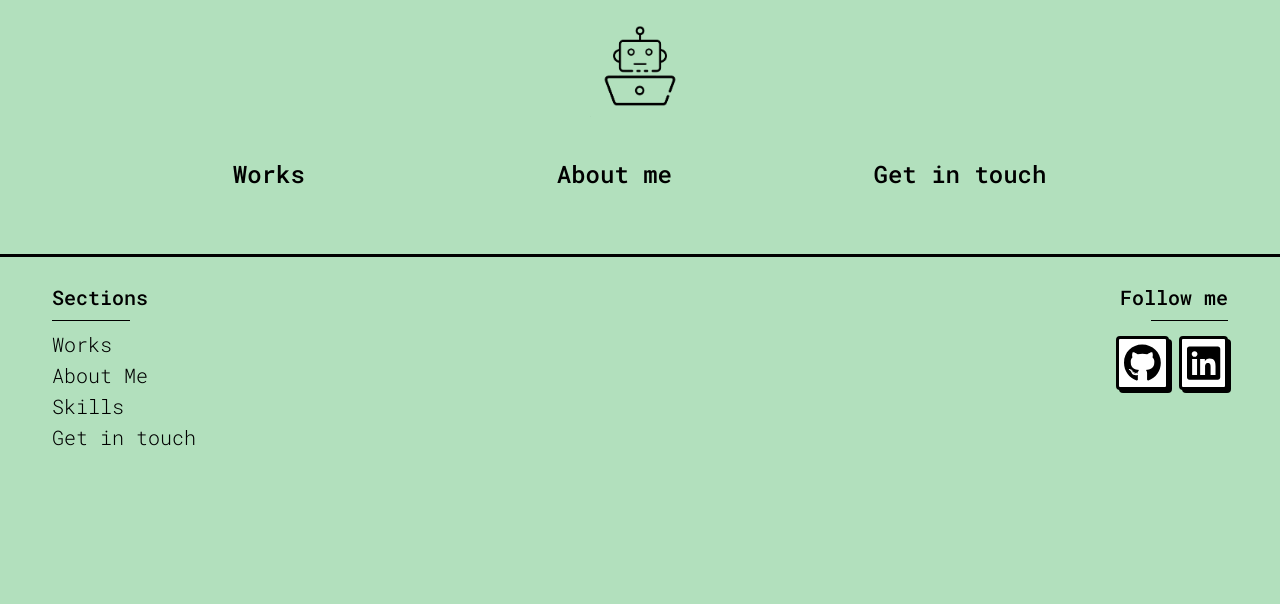
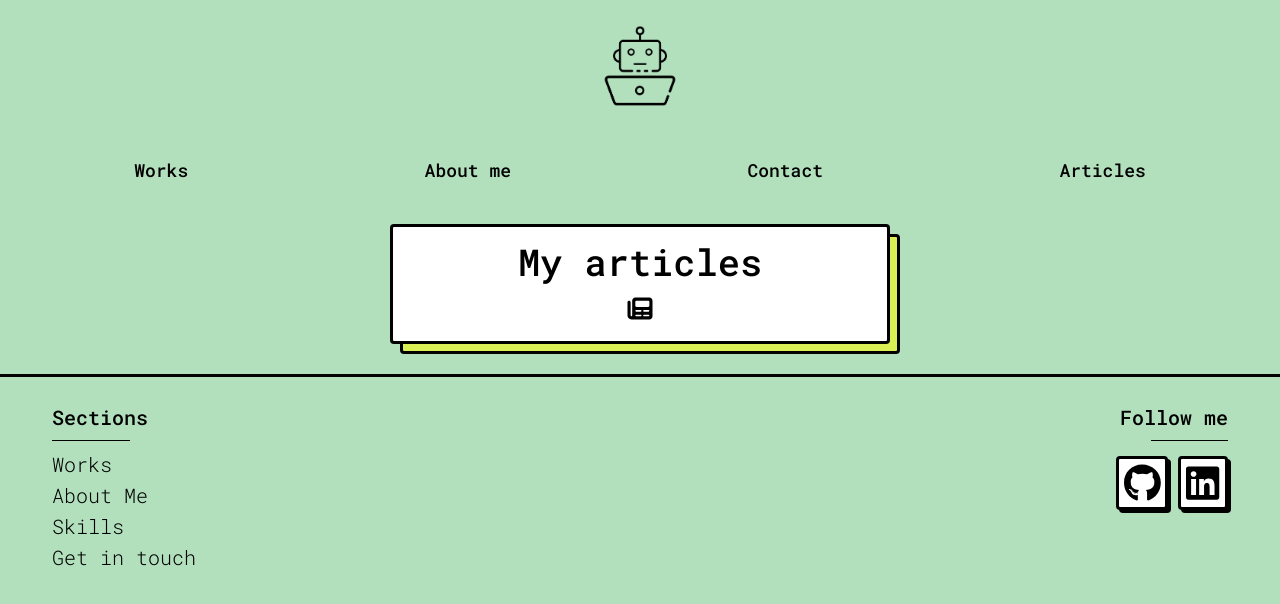
Before and after one commit to LocusNiger/portfolio-v2-react, a React (Vite) app: page /articles in a window 1280 px wide. Shown: the top 604 px of the page. Built offline with nearby package versions, Linux system fonts and the light colour scheme.

Commit message:
(beta) articles section

```diff
--- a/package.json
+++ b/package.json
@@ -10,8 +10,11 @@
   },
   "dependencies": {
     "@formspree/react": "^2.3.0",
+    "axios": "^0.27.2",
+    "medium-api-npm": "^2.0.0",
     "react": "^18.2.0",
     "react-dom": "^18.2.0",
+    "react-google-recaptcha": "^2.1.0",
     "react-router-dom": "6",
     "sass": "^1.54.0",
     "sweetalert2": "^11.4.24"
--- a/src/App.jsx
+++ b/src/App.jsx
@@ -2,6 +2,10 @@ import { Routes, Route } from "react-router-dom";
 import Footer from "./components/Footer";
 import Header from "./components/Header";
 import Home from "./pages/Home";
+import Articles from "./pages/Articles";
+import Work from "./components/Work";
+import AboutMeAndSkills from "./components/AboutMeAndSkills";
+import GetInTouch from "./components/GetInTouch";
 
 function App() {
   return (
@@ -9,6 +13,10 @@ function App() {
       <Header />
       <Routes>
         <Route path="/" element={<Home />} />
+        <Route path="/works" element={<Work />} />
+        <Route path="/aboutMe-skills" element={<AboutMeAndSkills />} />
+        <Route path="/contact" element={<GetInTouch />} />
+        <Route path="/articles" element={<Articles />} />
       </Routes>
       <Footer />
     </div>
--- a/src/components/Footer.jsx
+++ b/src/components/Footer.jsx
@@ -38,6 +38,9 @@ export default function Footer() {
             <a href="https://www.linkedin.com/in/ivansanchez-frontend/" target="_blank" rel="noopener noreferrer">
               <i className="fab fa-linkedin"></i>
             </a>
+            <a href="https://medium.com/@sanchezivan.798" target="_blank" rel="noopener noreferrer">
+              <i className="fa-brands fa-medium"></i>
+            </a>
           </div>
         </div>
       </footer>
--- a/src/components/Header.jsx
+++ b/src/components/Header.jsx
@@ -1,22 +1,29 @@
+import { Link } from "react-router-dom";
+
 export default function Header() {
   return (
     <>
       <header>
         <nav className="animate__animated animate__fadeInDown">
           <div className="logo-container">
-            <i className="fa-solid fa-code icon-logo"></i>
-            <img src="./img/logo-robot.png" alt="Logo de la página" className="logo" />
+            <Link to="/">
+              <i className="fa-solid fa-code icon-logo"></i>
+              <img src="./img/logo-robot.png" alt="Logo de la página" className="logo" />
+            </Link>
           </div>
           <div className="sections-container">
-            <a href="#works">
+            <Link to="/works">
               <p className="section-btn">Works</p>
-            </a>
-            <a href="#aboutme">
+            </Link>
+            <Link to="/aboutMe-skills">
               <p className="section-btn">About me</p>
-            </a>
-            <a href="#GIT">
-              <p className="section-btn">Get in touch</p>
-            </a>
+            </Link>
+            <Link to="/contact">
+              <p className="section-btn">Contact</p>
+            </Link>
+            <Link to="/articles">
+              <p className="section-btn">Articles</p>
+            </Link>
           </div>
         </nav>
       </header>
--- /dev/null
+++ b/src/components/Titles/ArticlesTitles.jsx
@@ -0,0 +1,14 @@
+import "../../styles/style.scss";
+
+export default function ArticlesTitles() {
+  return (
+    <>
+      <div className="articles-title" id="articles">
+        <div className="articles-title-texts">
+          <p className="first-p">My articles</p>
+          <i className="fa-solid fa-newspaper"></i>
+        </div>
+      </div>
+    </>
+  );
+}
--- a/src/components/Titles/SkillsTitles.jsx
+++ b/src/components/Titles/SkillsTitles.jsx
@@ -7,7 +7,7 @@ export default function SkillsTitles() {
           <p className="first-p">Skills</p>
           <i className="fa-solid fa-laptop-code"></i>
         </div>
-      </div>{" "}
+      </div>
     </>
   );
 }
--- /dev/null
+++ b/src/pages/Articles.jsx
@@ -0,0 +1,11 @@
+import ArticlesTitles from "../components/Titles/ArticlesTitles";
+
+export default function Articles() {
+  return (
+    <>
+      <section className="articles-container">
+        <ArticlesTitles />
+      </section>
+    </>
+  );
+}
--- a/src/styles/style.css
+++ b/src/styles/style.css
@@ -207,7 +207,6 @@ nav {
   display: flex;
   flex-direction: column;
   align-items: center;
-  margin-bottom: 4rem;
 }
 nav .logo-container {
   align-self: center;
@@ -217,17 +216,17 @@ nav .logo-container .logo {
   width: 10rem;
 }
 nav .sections-container {
-  width: 85vw;
+  width: 100%;
   display: flex;
-  flex-wrap: wrap;
+  justify-content: space-around;
 }
 nav .sections-container .section-btn {
   color: black;
-  width: 27vw;
+  width: auto;
   font-weight: 500;
-  font-size: 2.4rem;
+  font-size: 1.8rem;
+  text-align: center;
   height: 5rem;
-  text-align: center;
 }
 
 /* Pie de página */
@@ -299,6 +298,7 @@ footer .footer-social .footer-social__icons .fa-linkedin {
   flex-direction: column;
   align-items: flex-start;
   padding-left: 4.2rem;
+  padding-right: 2rem;
   padding-top: 2rem;
   height: auto;
   top: 0;
@@ -649,6 +649,46 @@ footer .footer-social .footer-social__icons .fa-linkedin {
   transform: translateY(0);
 }
 
+.articles-container {
+  display: flex;
+  flex-direction: column;
+  align-items: center;
+}
+.articles-container .articles-title {
+  width: 32rem;
+  height: 9.6rem;
+  border: 3px solid #000;
+  background-color: #d9ef54;
+  border-radius: 0.4rem;
+  position: relative;
+  left: 10px;
+  top: 10px;
+}
+.articles-container .articles-title .articles-title-texts {
+  display: flex;
+  flex-direction: column;
+  gap: 1rem;
+  padding: 1rem;
+  width: 32rem;
+  height: 9.6rem;
+  background-color: #fefffe;
+  border: 3px solid black;
+  border-radius: 0.4rem;
+  left: -13px;
+  top: -13px;
+  position: inherit;
+}
+.articles-container .articles-title .articles-title-texts .first-p {
+  text-align: center;
+  color: #000;
+  font-weight: 500;
+  font-size: 3rem;
+}
+.articles-container .articles-title .articles-title-texts .fa-newspaper {
+  color: #000;
+  font-size: 2.5rem;
+}
+
 /* Botón CV */
 /* From uiverse.io by @barisdogansutcu */
 .download-btn-container {
@@ -815,6 +855,24 @@ footer .footer-social .footer-social__icons .fa-linkedin {
   .GIT-container .GIT-card .form-container form textarea {
     padding: 1rem;
   }
+  .articles-container {
+    margin-bottom: 5rem;
+  }
+  .articles-container .articles-title {
+    width: 50rem;
+    height: 12rem;
+    margin-bottom: 3rem;
+  }
+  .articles-container .articles-title .articles-title-texts {
+    width: 50rem;
+    height: 12rem;
+  }
+  .articles-container .articles-title .articles-title-texts .first-p {
+    font-size: 3.7rem;
+  }
+  .articles-container .articles-title .articles-title-texts .fa-newspaper {
+    font-size: 3.1rem;
+  }
 }
 /* PC */
 @media only screen and (min-width: 1025px) and (max-width: 1600px) {
@@ -913,4 +971,18 @@ footer .footer-social .footer-social__icons .fa-linkedin {
   .GIT-container .GIT-card .form-container form textarea {
     padding: 1rem;
   }
+  .articles-container {
+    margin-bottom: 3rem;
+  }
+  .articles-container .articles-title {
+    width: 50rem;
+    height: 12rem;
+  }
+  .articles-container .articles-title .articles-title-texts {
+    width: 50rem;
+    height: 12rem;
+  }
+  .articles-container .articles-title .articles-title-texts .first-p {
+    font-size: 3.7rem;
+  }
 }/*# sourceMappingURL=style.css.map */
--- a/src/styles/style.scss
+++ b/src/styles/style.scss
@@ -16,7 +16,6 @@ nav {
   display: flex;
   flex-direction: column;
   align-items: center;
-  margin-bottom: 4rem;
   .logo-container {
     align-self: center;
     margin-bottom: 4rem;
@@ -25,16 +24,16 @@ nav {
     }
   }
   .sections-container {
-    width: 85vw;
+    width: 100%;
     display: flex;
-    flex-wrap: wrap;
+    justify-content: space-around;
     .section-btn {
       color: black;
-      width: 27vw;
+      width: auto;
       font-weight: 500;
-      font-size: 2.4rem;
+      font-size: 1.8rem;
+      text-align: center;
       height: 5rem;
-      text-align: center;
     }
   }
 }
@@ -102,6 +101,7 @@ footer {
   flex-direction: column;
   align-items: flex-start;
   padding-left: 4.2rem;
+  padding-right: 2rem;
   padding-top: 2rem;
   height: auto;
   top: 0;
@@ -431,6 +431,7 @@ footer {
         #email {
           padding: 0.5rem;
         }
+
         button {
           background-color: #fefffe;
           border: 1px solid black;
@@ -449,7 +450,45 @@ footer {
     }
   }
 }
-
+.articles-container {
+  display: flex;
+  flex-direction: column;
+  align-items: center;
+  .articles-title {
+    width: 32rem;
+    height: 9.6rem;
+    border: 3px solid #000;
+    background-color: #d9ef54;
+    border-radius: 0.4rem;
+    position: relative;
+    left: 10px;
+    top: 10px;
+    .articles-title-texts {
+      display: flex;
+      flex-direction: column;
+      gap: 1rem;
+      padding: 1rem;
+      width: 32rem;
+      height: 9.6rem;
+      background-color: #fefffe;
+      border: 3px solid black;
+      border-radius: 0.4rem;
+      left: -13px;
+      top: -13px;
+      position: inherit;
+      .first-p {
+        text-align: center;
+        color: #000;
+        font-weight: 500;
+        font-size: 3rem;
+      }
+      .fa-newspaper {
+        color: #000;
+        font-size: 2.5rem;
+      }
+    }
+  }
+}
 /* Botón CV */
 /* From uiverse.io by @barisdogansutcu */
 .download-btn-container {
@@ -613,6 +652,24 @@ footer {
       }
     }
   }
+  .articles-container {
+    margin-bottom: 5rem;
+    .articles-title {
+      width: 50rem;
+      height: 12rem;
+      margin-bottom: 3rem;
+      .articles-title-texts {
+        width: 50rem;
+        height: 12rem;
+        .first-p {
+          font-size: 3.7rem;
+        }
+        .fa-newspaper {
+          font-size: 3.1rem;
+        }
+      }
+    }
+  }
 }
 
 /* PC */
@@ -718,4 +775,18 @@ footer {
       }
     }
   }
+  .articles-container {
+    margin-bottom: 3rem;
+    .articles-title {
+      width: 50rem;
+      height: 12rem;
+      .articles-title-texts {
+        width: 50rem;
+        height: 12rem;
+        .first-p {
+          font-size: 3.7rem;
+        }
+      }
+    }
+  }
 }
```
Also changed, not shown: 2 other files (tests, documents, lock files or other folders).
